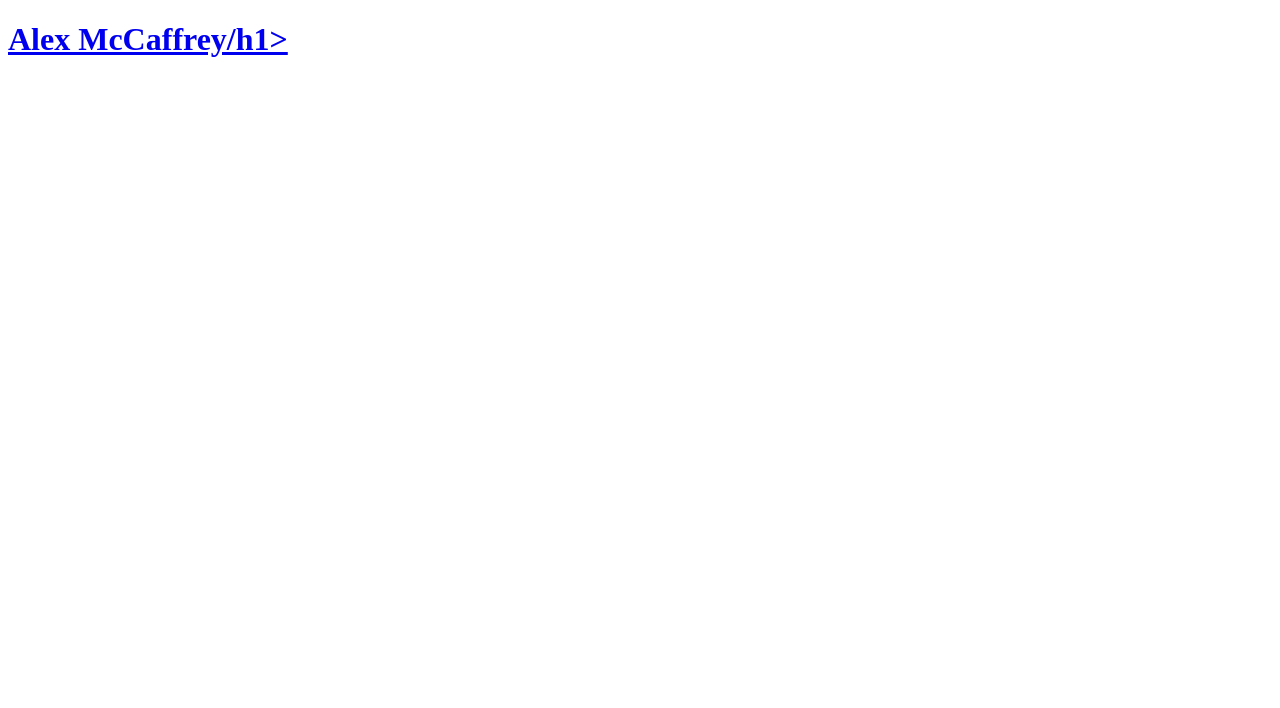
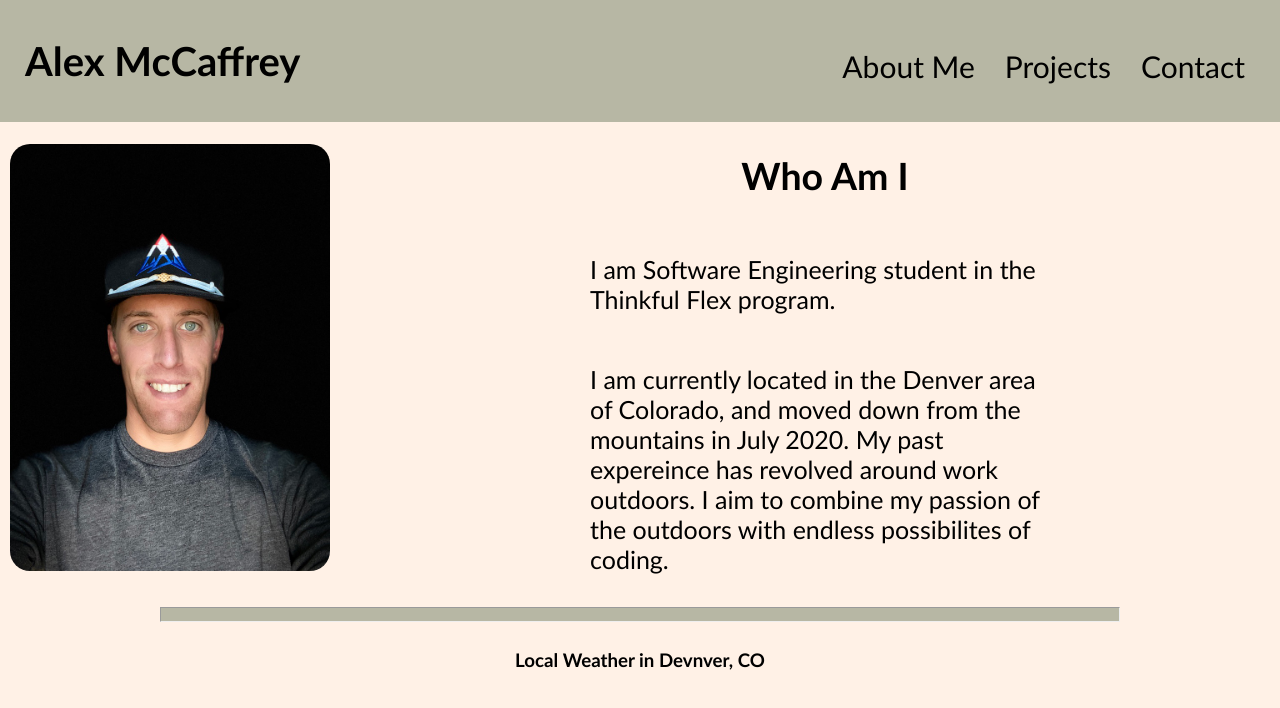
Before and after one commit to alex-mccaffrey/updated-portfolio, a plain HTML site: page index.html in a window 1280 px wide. Drawn offline with nearby package versions, Linux system fonts and the light colour scheme; no server answers.

Commit message:
about and contact files, basic welcome page

```diff
--- a/index.html
+++ b/index.html
@@ -11,10 +11,40 @@
 
 <body>
     <header>
-        <a href="index.html" class="title-link"><h1>Alex McCaffrey/h1></a>
+        <a href="index.html" class="title-link"><h1>Alex McCaffrey</h1></a>
+        <nav>
+            <ul>
+                <li><a href="about.html">About Me</a></li>
+                <li><a href="projects.html">Projects</a></li>
+                <li><a href="contact.html">Contact</a></li>
+            </ul>
+        </nav>
     </header>
 
+<main>
+    <div class="bio">
+        <img class="profileImg" src="images/profile-pic.jpeg" alt="Alex Profile Picture">
 
+        <div class="item">
+            <h2>Who Am I</h2>
+                <p>I am Software Engineering student in the Thinkful Flex program.</p>
+                <p>I am currently located in the Denver area of Colorado, and moved
+                    down from the mountains in July 2020. My past expereince has
+                    revolved around work outdoors. I aim to combine my passion of the
+                    outdoors with endless possibilites of coding.</p>
+        </div>
+    </div>
+<hr>
+    <section class="weather">
+        <h3>Local Weather in Devnver, CO</h3>
+        <div class="weather-results">
+
+        </div>
+    </section>
+
+
+
+</main>
 
     <script src="https://code.jquery.com/jquery-3.3.1.js"
         integrity="sha256-2Kok7MbOyxpgUVvAk/HJ2jigOSYS2auK4Pfzbm7uH60=" crossorigin="anonymous"></script>
--- a/main.css
+++ b/main.css
@@ -0,0 +1,128 @@
+* {
+    box-sizing: border-box;
+  }
+
+body {
+    background-color: #fff1e6;
+    margin:0 auto;
+    padding: 0px;
+    font-family: 'Gill Sans', 'Gill Sans MT', Calibri, 'Trebuchet MS', sans-serif;
+}
+
+header {
+    display: flex;
+    justify-content: space-between;
+    background-color: #b7b7a4;
+    align-items: center;
+}
+
+header h1 {
+    margin-left: 10px;
+}
+
+header a {
+    text-decoration: none;
+    color: black;
+}
+
+
+nav ul {
+    display: flex;
+    flex-direction: column;
+    list-style: none;
+    text-decoration: none;
+    padding: 5px;
+}
+
+nav li {
+    margin-right: 30px;
+    margin-top: 10px;
+    font-size: large;
+}
+
+
+.profileImg {
+    max-width: 40%;
+    height: auto;
+    margin-left: 10px;
+    margin-top: 20px;
+    margin-bottom: 25px;
+    border-radius: 20px;
+}
+
+.bio {
+    display: flex;
+    justify-content: center;
+    align-items: center;
+    flex-direction: column;
+}
+
+.bio .item {
+    margin-left: 10px;
+}
+
+.weather {
+    display: flex;
+    justify-content: flex-start;
+    flex-direction: column;
+    align-items: center;
+}
+
+hr {
+    height: 15px;
+    max-width: 75%;
+    background: #b7b7a4;
+}
+
+
+
+
+@media all and (min-width: 600px){
+
+    header {
+        padding-bottom: 10px;
+        padding-top: 10px;
+    }
+
+    header h1{
+        font-size: 40px;
+        margin-left: 25px;
+    }
+
+    nav ul {
+        flex-direction: row;
+    }
+
+    nav li {
+        font-size: 30px;
+    }
+
+    .bio {
+        display: flex;
+        flex-direction: row;
+        justify-content: center;
+        font-size: 25px;
+    }
+
+    .bio p {
+        max-width: 50%;
+        margin-left: 30px;
+    }
+
+    .bio h2 {
+        margin-left: 30px;
+    }
+
+    .bio .item {
+        display: flex;
+        flex-direction: column;
+        justify-content: space-evenly;
+        align-items: center;
+    }
+
+    .profileImg {
+        max-width: 25%;
+        height: auto;
+    }
+
+}
--- a/main.js
+++ b/main.js
@@ -0,0 +1,29 @@
+
+weatherKey = '9fc52be9eec442ba9de25202202011'
+weatherUrl = 'https://api.weatherapi.com/v1/current.json?'
+
+function getWeather(){
+    const location = 'Denver';
+    const url = weatherUrl + 'key=' + weatherKey + '&q=' + location;
+
+    fetch(url)
+    .then(response => {
+        if (response.ok) {
+            return response.json();
+        }
+        throw new Error(response.statusText);
+    })
+    .then(responseJson => displayWeather(responseJson))
+    .catch(err => alert(`Something went wrong: ${err.message}`))
+}
+
+function displayWeather(responseJson) {
+    $('.weather-results').append(
+        `<p>Current Condition: ${responseJson.current.condition.text}<p>
+        <p>Temperature: ${responseJson.current.temp_f}ºF<p>
+        <p>Wind Speed: ${responseJson.current.wind_mph} mph<p>`
+    )
+}
+
+
+$(getWeather)
```
Also changed, not shown: about.html (added), contact.html (added), images/dog-api-screenshot.jpg (added), images/map.png (added), images/nps-api-screenshot.jpg (added), images/profile-pic.jpeg (added), images/snow-rescue.jpeg (added), images/vail-quiz-screenshot.jpg (added), 6 other files.
